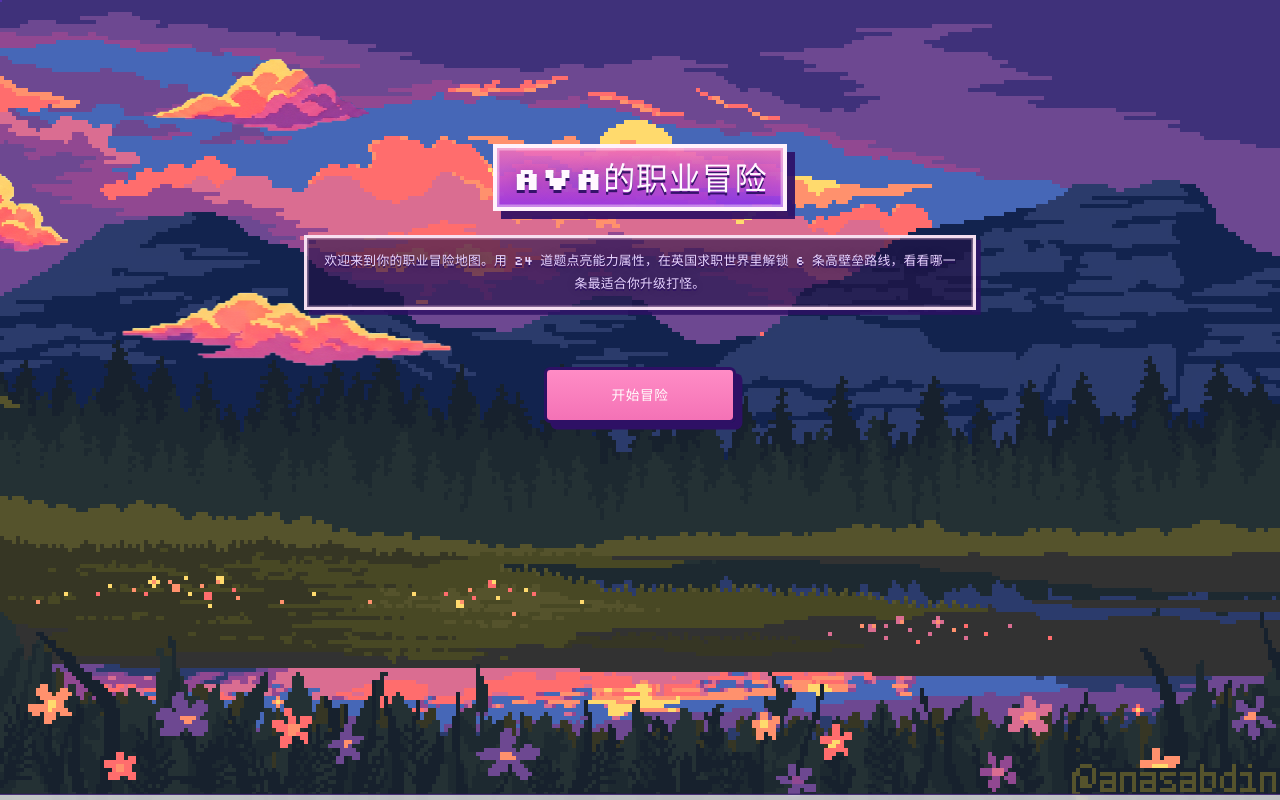
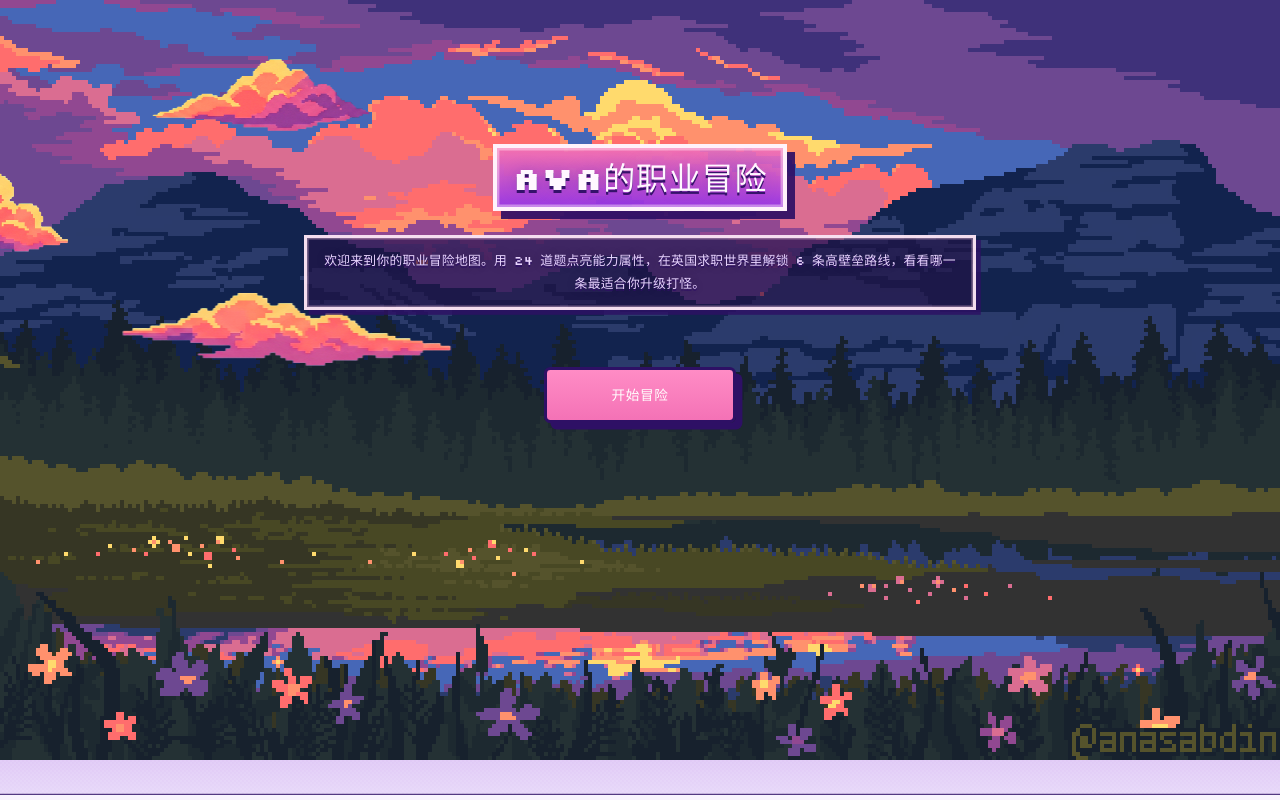
Before and after one commit to MasterFrancis/Career_Ava, a React (Vite) app: page / in a window 1280 px wide. Built offline with nearby package versions, Linux system fonts and the light colour scheme; a small style sheet from the web is missing; a web font is replaced by a local one.

Commit message:
feat: Build Career Report Web App
Co-authored-by: traeagent <traeagent@users.noreply.github.com>

```diff
--- a/src/index.css
+++ b/src/index.css
@@ -2080,7 +2080,7 @@ body::after {
 .pixelSkyBackdrop {
   position: absolute;
   inset: 0;
-  background-position: center center;
+  background-position: center calc(50% - 40px);
   background-repeat: no-repeat;
   background-size: cover;
   image-rendering: pixelated;
```
